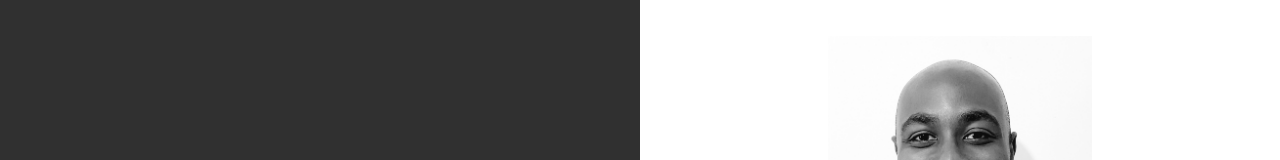
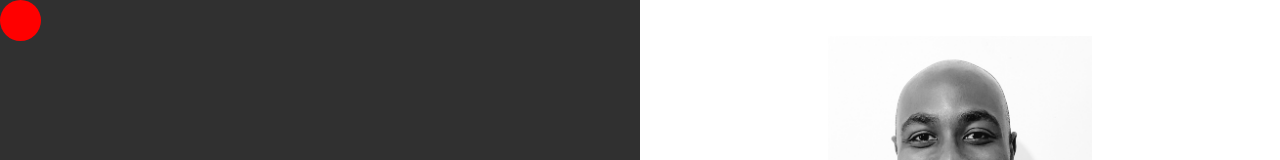
Before and after one commit to prra-codes/peter-arthur-portfolio, a React (Create React App) app: page / in a window 1280 px wide. Shown: the top 160 px of the page. Built offline with nearby package versions, Linux system fonts and the light colour scheme.

Commit message:
added red and yellow divs for mouse
summary: over the whole page the cursor changest to a red disc or a yellow disc depending on the player turn.

test plan: ran npm start and the connect 4 game works fine

```diff
--- a/src/components/Board/Board.css
+++ b/src/components/Board/Board.css
@@ -1,12 +1,34 @@
+* {
+  cursor: none;
+}
+
 .board {
   background-color: blue;
   border: 10px solid navy;
-  cursor: pointer;
+  /* cursor: pointer; */
   display: flex;
   flex-wrap: wrap;
   height: 297px;
   margin: 0 auto;
   width: 346.5px;
+}
+
+.cursor {
+  border-radius: 50%;
+  height: 41px;
+  left: 0;
+  pointer-events: none;
+  position: fixed;
+  top: 0;
+  width: 41px;
+}
+
+.red-background {
+  background-color: red;
+}
+
+.yellow-background {
+  background-color: yellow;
 }
 
 .connect-4-header {
@@ -63,4 +85,9 @@
     margin-bottom: 10px;
     margin-top: 10px;
   }
+
+  .cursor {
+    height: 28px;
+    width: 28px;
+  }
 }
--- a/src/components/Board/Board.js
+++ b/src/components/Board/Board.js
@@ -1,6 +1,6 @@
 import Tile from "../Tile/Tile";
 import "./Board.css";
-import { useState } from "react";
+import { useState, useEffect } from "react";
 import Confetti from "react-confetti";
 
 const RED = "Red";
@@ -19,8 +19,23 @@ const Board = () => {
   const [currentPlayer, setCurrentPlayer] = useState(RED);
   const [gameOver, setGameOver] = useState(false);
   const [winner, setWinner] = useState(null);
+  const [cursorXY, setCursorXY] = useState({ x: 0, y: 0 });
 
   const [currColumns, setCurrColumns] = useState([5, 5, 5, 5, 5, 5, 5]); // array to mark the height of each column, starts at bottom row
+
+  useEffect(() => {
+    const moveCursor = (e) => {
+      const x = e.clientX - 16;
+      const y = e.clientY - 16;
+      setCursorXY({ x, y });
+    };
+
+    window.addEventListener("mousemove", moveCursor);
+
+    return () => {
+      window.removeEventListener("mousemove", moveCursor);
+    };
+  }, []);
 
   function setPiece(y, x) {
     if (gameOver) {
@@ -183,6 +198,14 @@ const Board = () => {
     <div className="connect-four">
       {" "}
       {gameOver && <Confetti style={confettiStyles} />}
+      <div
+        className={`cursor ${
+          currentPlayer === RED ? "red-background" : "yellow-background"
+        }`}
+        style={{
+          transform: `translate(${cursorXY.x}px, ${cursorXY.y}px)`,
+        }}
+      />
       <div className="center">
         <h3 className="connect-4-header">Connect 4</h3>
       </div>
--- a/src/components/Tile/Tile.js
+++ b/src/components/Tile/Tile.js
@@ -11,7 +11,6 @@ const Tile = ({ color, id, setPiece }) => {
       style={{
         backgroundColor: color,
       }}
-      title={id}
       onClick={() => setPiece(y, x)}
     ></div>
   );
```
